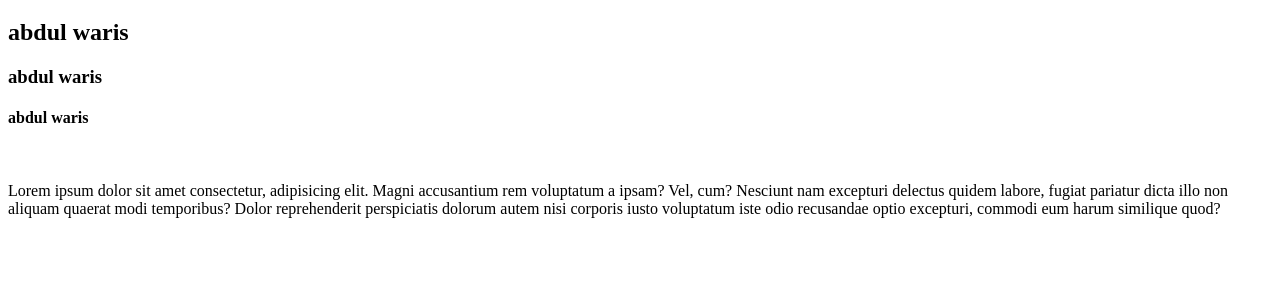
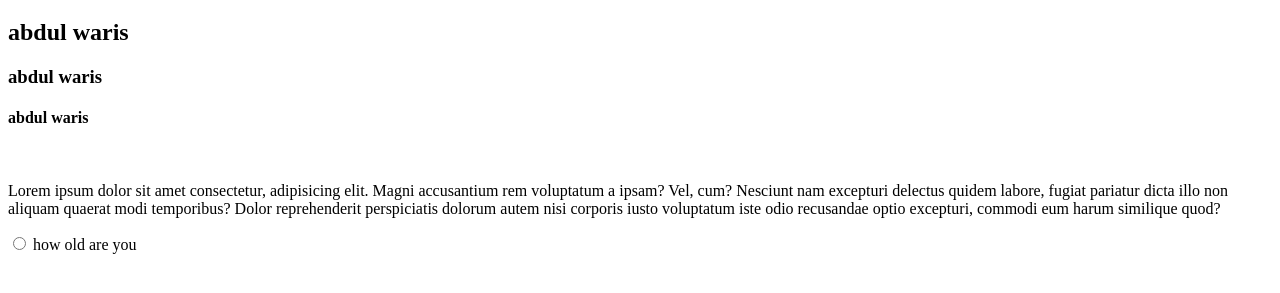
Before and after one commit to Adaeza08/forex, a plain HTML site: page index.html in a window 1280 px wide. Shown: the part 87-380 px from the top of the page. Drawn offline with Linux system fonts and the light colour scheme.

Commit message:
Update index.html

```diff
--- a/index.html
+++ b/index.html
@@ -26,3 +26,6 @@
   reprehenderit perspiciatis dolorum autem nisi corporis iusto voluptatum iste
   odio recusandae optio excepturi, commodi eum harum similique quod?
 </p>
+<form action="">
+<input type="radio">
+<label for="">how old are you </label><br>
```
